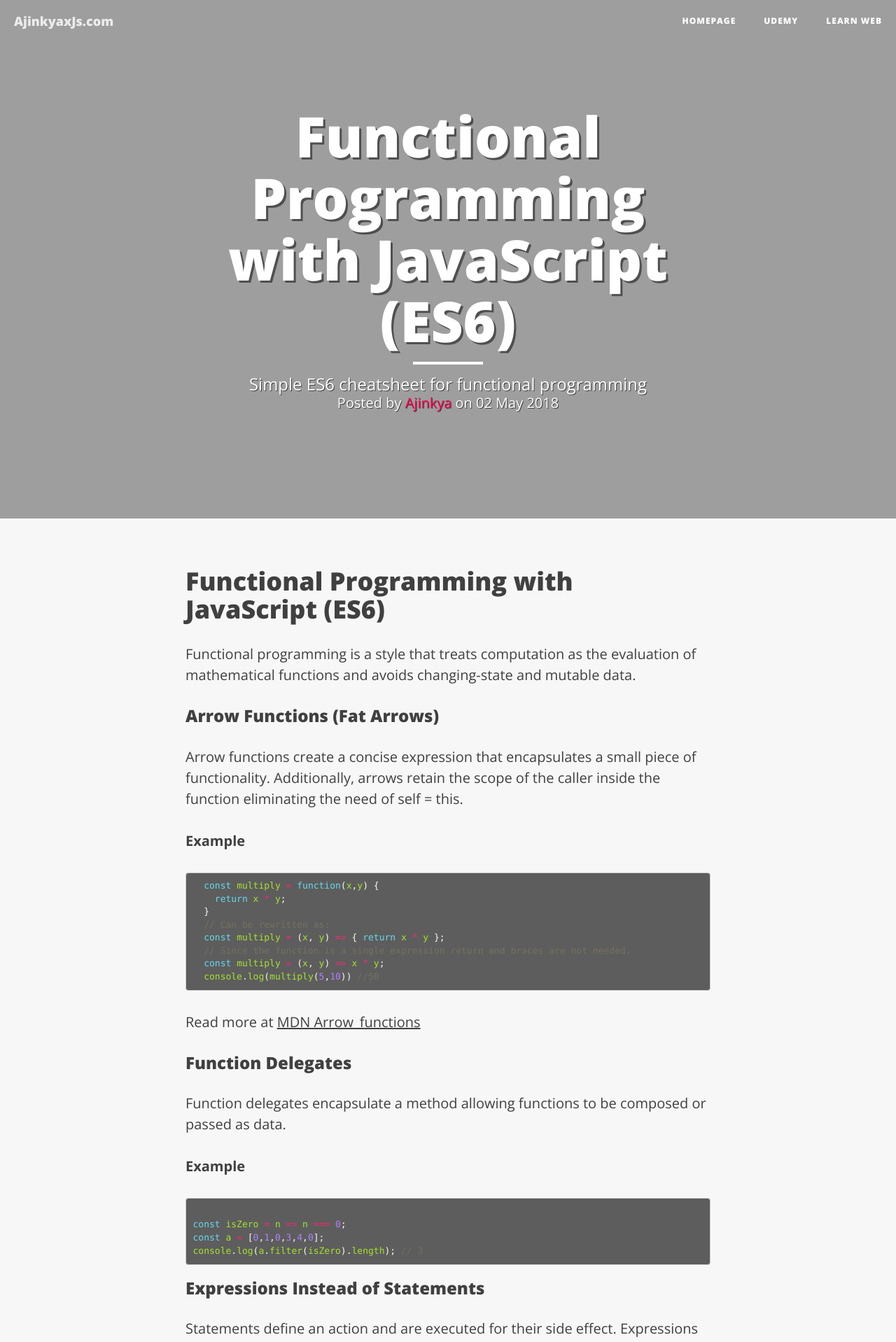
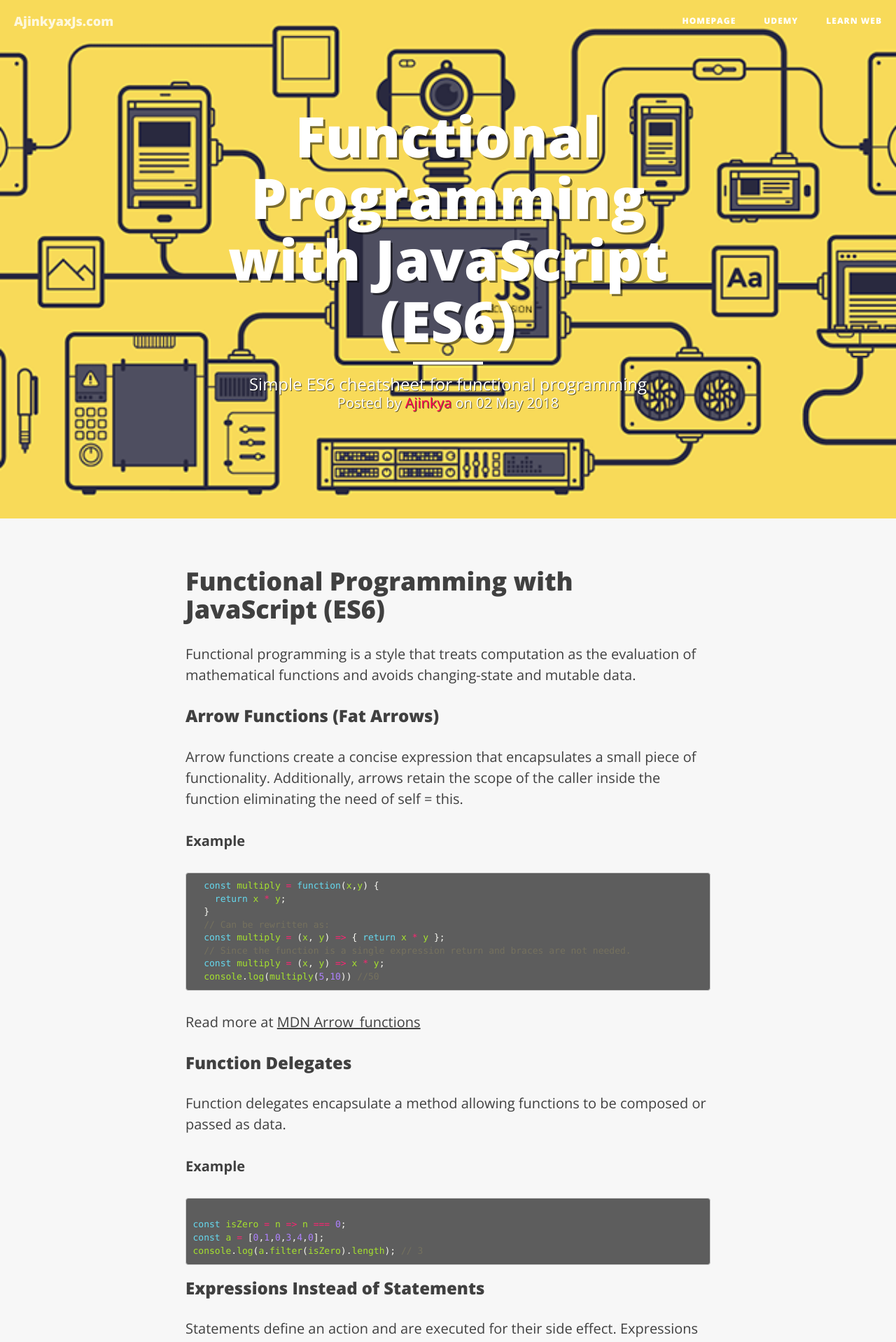
Before and after one commit to steelx/ajinkyaxjs, a Jekyll site: the page built from _posts/2018-05-02-functional-programming-es6-cheatsheet.md, in a window 1280 px wide. Shown: the top 1918 px of the page at 70% size. Built offline with Jekyll 4.4.1, drawn with Linux system fonts in a browser that asks for light colours; nearby versions of some CDN libraries; Markdown is read by kramdown in place of the engine named in the settings; comment, search, counter and statistics services are not loaded.

Commit message:
Update 2018-05-02-functional-programming-es6-cheatsheet.md

```diff
--- a/_posts/2018-05-02-functional-programming-es6-cheatsheet.md
+++ b/_posts/2018-05-02-functional-programming-es6-cheatsheet.md
@@ -3,7 +3,7 @@ layout: single
 title: "Functional Programming with JavaScript (ES6)"
 description: "Simple ES6 cheatsheet for functional programming"
 author: "Ajinkya"
-coverImg: "https://user-images.githubusercontent.com/3184210/39505568-c17d0b56-4df0-11e8-8bdb-262844fa9c2c.png"
+coverImg: "es6-recursion.png"
 ---
 
 
```
